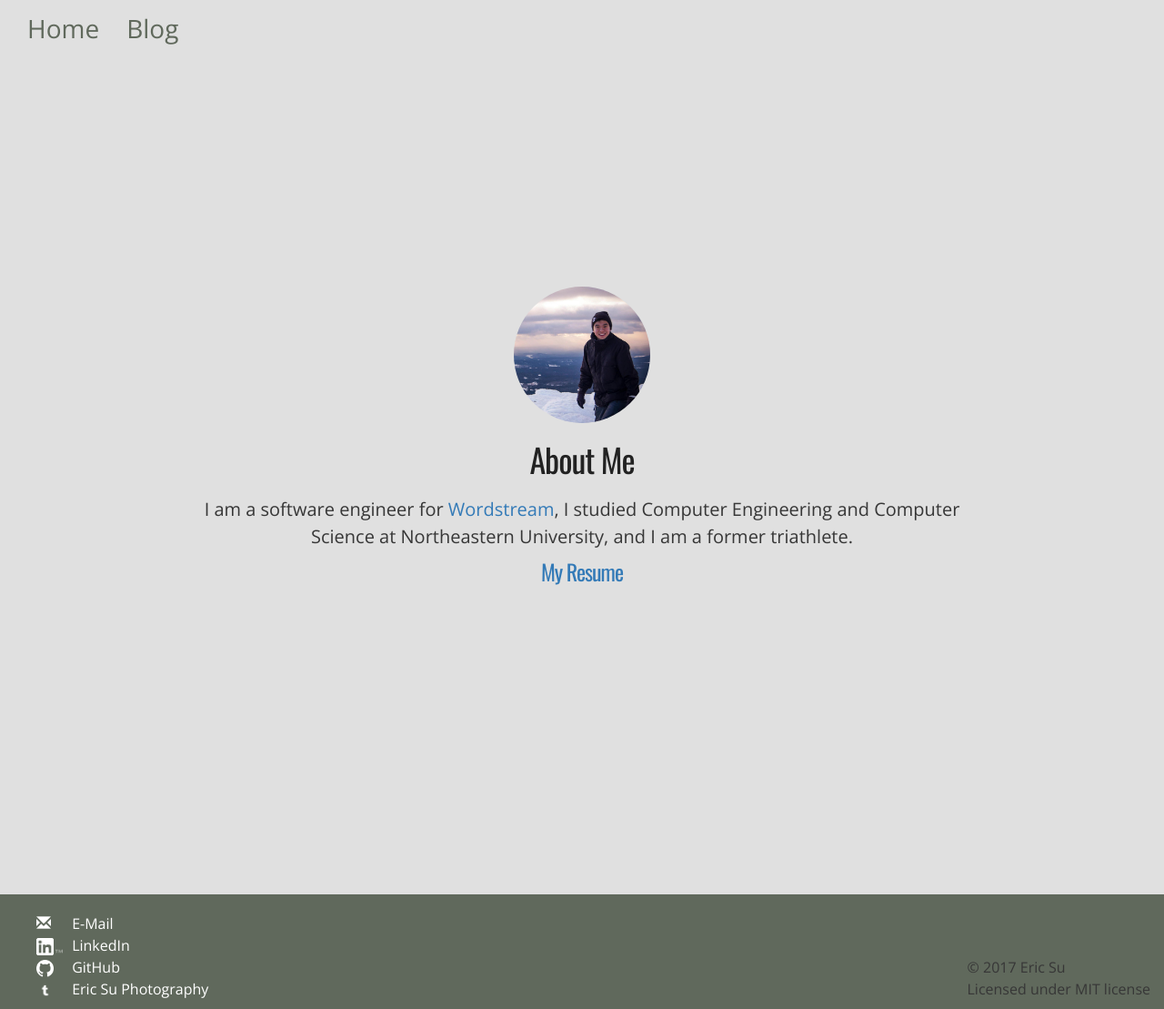
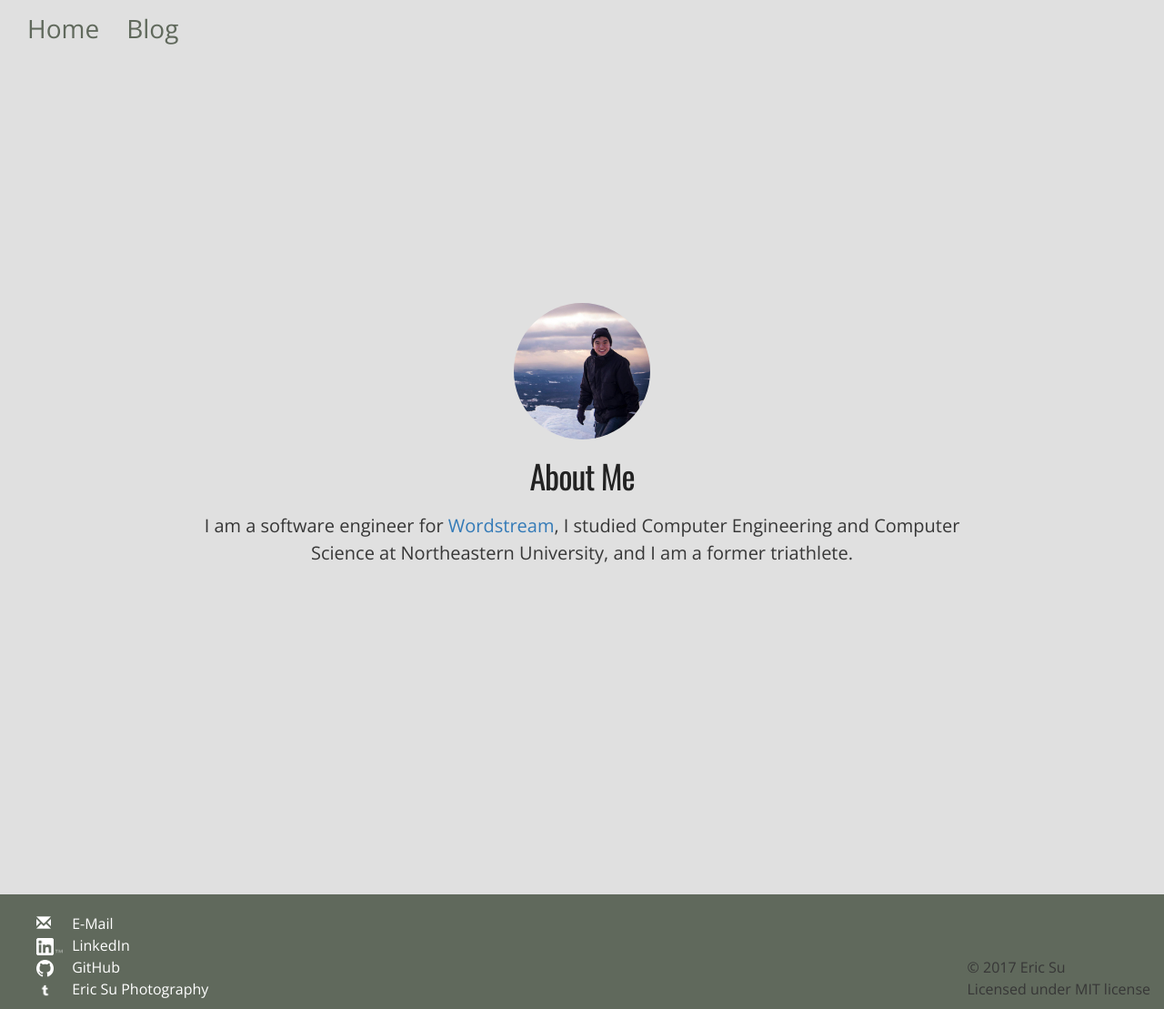
Before and after one commit to eric-cc-su/eric-cc-su.github.io, a Jekyll site: the page built from about.html, in a window 1280 px wide. Shown: the whole page at 91% size. Built offline with Jekyll 4.4.1, drawn with Linux system fonts in a browser that asks for light colours.

Commit message:
Remove resume

```diff
--- a/about.html
+++ b/about.html
@@ -57,7 +57,6 @@
                 for <a href="https://www.wordstream.com/">Wordstream</a>,
                 I studied Computer Engineering and Computer Science
                 at Northeastern University, and I am a former triathlete.</p>
-            <h3><a href="/info/su_eric_resume_2019.pdf">My Resume</a></h3>
         </div>
         {% include footer.html %}
     </div>
```
Also changed, not shown: 1 other file.
